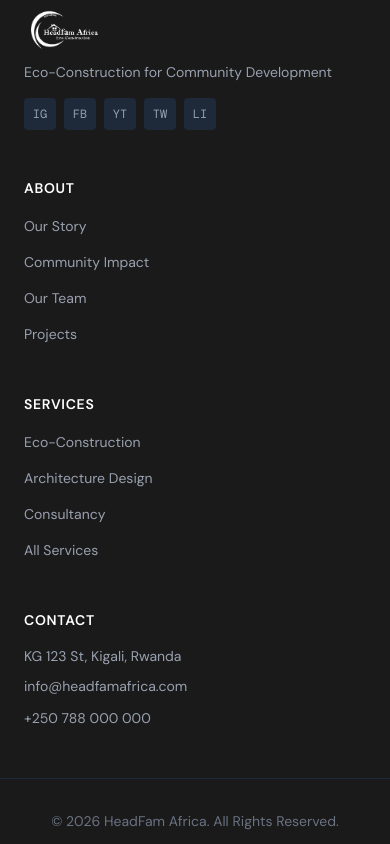
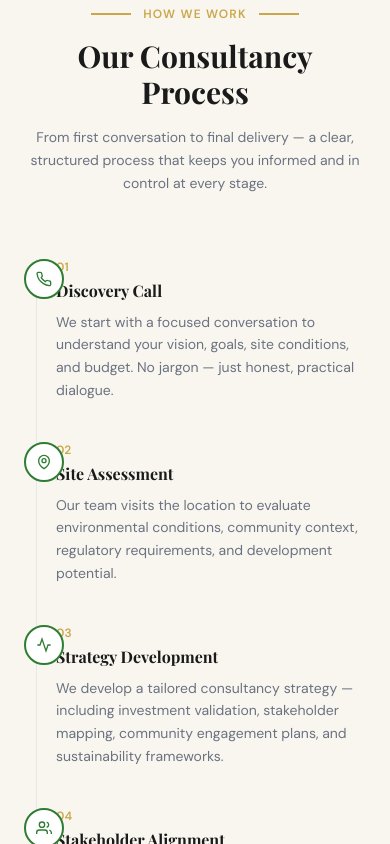
Before and after one commit to muhorakeye/Headfam, a React (Vite) app: page /services/consultancy in a window 390 px wide. Shown: the part 2320-3164 px from the top of the page. Built offline with nearby package versions, Linux system fonts and the light colour scheme.

Commit message:
feat(consultancy): build ConsultancyProcess with horizontal desktop timeline and vertical mobile layout

```diff
--- a/src/components/sections/consultancy/ConsultancyProcess.tsx
+++ b/src/components/sections/consultancy/ConsultancyProcess.tsx
@@ -1,7 +1,219 @@
+import { motion } from 'framer-motion'
+
+const VP = { once: true, amount: 0.2 as const }
+
+interface Step {
+  number: string
+  title: string
+  description: string
+  icon: React.ReactNode
+}
+
+const STEPS: Step[] = [
+  {
+    number: '01',
+    title: 'Discovery Call',
+    description:
+      'We start with a focused conversation to understand your vision, goals, site conditions, and budget. No jargon — just honest, practical dialogue.',
+    icon: (
+      <svg width="24" height="24" viewBox="0 0 24 24" fill="none" stroke="currentColor" strokeWidth="2">
+        <path d="M22 16.92v3a2 2 0 0 1-2.18 2 19.79 19.79 0 0 1-8.63-3.07A19.5 19.5 0 0 1 4.69 13 19.79 19.79 0 0 1 1.61 4.37 2 2 0 0 1 3.6 2h3a2 2 0 0 1 2 1.72c.127.96.361 1.903.7 2.81a2 2 0 0 1-.45 2.11L7.91 9.91a16 16 0 0 0 6.06 6.06l1.27-1.27a2 2 0 0 1 2.11-.45c.907.339 1.85.573 2.81.7A2 2 0 0 1 22 16.92z" />
+      </svg>
+    ),
+  },
+  {
+    number: '02',
+    title: 'Site Assessment',
+    description:
+      'Our team visits the location to evaluate environmental conditions, community context, regulatory requirements, and development potential.',
+    icon: (
+      <svg width="24" height="24" viewBox="0 0 24 24" fill="none" stroke="currentColor" strokeWidth="2">
+        <path d="M12 22s-8-4.5-8-11.8A8 8 0 0 1 12 2a8 8 0 0 1 8 8.2c0 7.3-8 11.8-8 11.8z" />
+        <circle cx="12" cy="10" r="3" />
+      </svg>
+    ),
+  },
+  {
+    number: '03',
+    title: 'Strategy Development',
+    description:
+      'We develop a tailored consultancy strategy — including investment validation, stakeholder mapping, community engagement plans, and sustainability frameworks.',
+    icon: (
+      <svg width="24" height="24" viewBox="0 0 24 24" fill="none" stroke="currentColor" strokeWidth="2">
+        <polyline points="22 12 18 12 15 21 9 3 6 12 2 12" />
+      </svg>
+    ),
+  },
+  {
+    number: '04',
+    title: 'Stakeholder Alignment',
+    description:
+      'We facilitate dialogue between all parties — investors, local communities, government, and partners — to build consensus and prevent costly misalignment.',
+    icon: (
+      <svg width="24" height="24" viewBox="0 0 24 24" fill="none" stroke="currentColor" strokeWidth="2">
+        <path d="M17 21v-2a4 4 0 0 0-4-4H5a4 4 0 0 0-4 4v2" />
+        <circle cx="9" cy="7" r="4" />
+        <path d="M23 21v-2a4 4 0 0 0-3-3.87" />
+        <path d="M16 3.13a4 4 0 0 1 0 7.75" />
+      </svg>
+    ),
+  },
+  {
+    number: '05',
+    title: 'Delivery & Support',
+    description:
+      'We deliver a comprehensive consultancy report with actionable recommendations, and remain available for ongoing support as your project moves into execution.',
+    icon: (
+      <svg width="24" height="24" viewBox="0 0 24 24" fill="none" stroke="currentColor" strokeWidth="2">
+        <polyline points="20 6 9 17 4 12" />
+      </svg>
+    ),
+  },
+]
+
 export default function ConsultancyProcess() {
   return (
-    <section id="consultancy-process">
-      {/* ConsultancyProcess — coming soon */}
+    <section id="consultancy-process" className="py-16 px-6 md:px-16" style={{ backgroundColor: '#f9f6f0' }}>
+
+      {/* Part 1 — Header */}
+      <motion.div
+        className="max-w-3xl mx-auto text-center mb-16"
+        initial={{ opacity: 0, y: 32 }}
+        whileInView={{ opacity: 1, y: 0 }}
+        viewport={VP}
+        transition={{ duration: 0.6, ease: 'easeOut' as const }}
+      >
+        <div className="flex justify-center items-center gap-3 mb-4">
+          <span className="inline-block w-10 h-0.5" style={{ backgroundColor: '#C9A84C' }} />
+          <span
+            className="text-xs font-bold tracking-widest"
+            style={{ color: '#C9A84C', fontFamily: '"DM Sans", sans-serif' }}
+          >
+            HOW WE WORK
+          </span>
+          <span className="inline-block w-10 h-0.5" style={{ backgroundColor: '#C9A84C' }} />
+        </div>
+
+        <h2
+          className="text-3xl md:text-4xl font-black mb-4"
+          style={{ color: '#1a1a1a', fontFamily: '"Playfair Display", Georgia, serif' }}
+        >
+          Our Consultancy Process
+        </h2>
+
+        <p
+          className="text-sm leading-relaxed"
+          style={{ color: '#6b7280', fontFamily: '"DM Sans", sans-serif' }}
+        >
+          From first conversation to final delivery — a clear, structured process that keeps you
+          informed and in control at every stage.
+        </p>
+      </motion.div>
+
+      {/* Part 2 — Steps */}
+      <div className="max-w-5xl mx-auto">
+
+        {/* Desktop — horizontal timeline */}
+        <div className="hidden md:block">
+          <div className="relative">
+            {/* Connecting line */}
+            <div
+              className="absolute left-0 right-0 h-px z-0"
+              style={{ top: '2rem', backgroundColor: '#e5e7eb' }}
+            />
+
+            {/* Steps row */}
+            <div className="flex justify-between relative z-10">
+              {STEPS.map((step, i) => (
+                <motion.div
+                  key={step.number}
+                  className="flex flex-col items-center text-center"
+                  style={{ maxWidth: '10rem' }}
+                  initial={{ opacity: 0, y: 32 }}
+                  whileInView={{ opacity: 1, y: 0 }}
+                  viewport={VP}
+                  transition={{ duration: 0.6, ease: 'easeOut' as const, delay: i * 0.12 }}
+                >
+                  <div
+                    className="w-16 h-16 rounded-full flex items-center justify-center mb-4 bg-white"
+                    style={{ border: '4px solid #2E7D32', color: '#2E7D32' }}
+                  >
+                    {step.icon}
+                  </div>
+                  <p
+                    className="text-xs font-bold mb-1"
+                    style={{ color: '#C9A84C', fontFamily: '"DM Sans", sans-serif' }}
+                  >
+                    {step.number}
+                  </p>
+                  <p
+                    className="text-sm font-black mb-2"
+                    style={{ color: '#1a1a1a', fontFamily: '"Playfair Display", Georgia, serif' }}
+                  >
+                    {step.title}
+                  </p>
+                  <p
+                    className="text-xs leading-relaxed"
+                    style={{ color: '#6b7280', fontFamily: '"DM Sans", sans-serif' }}
+                  >
+                    {step.description}
+                  </p>
+                </motion.div>
+              ))}
+            </div>
+          </div>
+        </div>
+
+        {/* Mobile — vertical timeline */}
+        <div className="md:hidden relative pl-8">
+          {/* Vertical line */}
+          <div
+            className="absolute top-0 bottom-0 w-px"
+            style={{ left: '0.75rem', backgroundColor: '#e5e7eb' }}
+          />
+
+          {STEPS.map((step, i) => (
+            <motion.div
+              key={step.number}
+              className="relative mb-10"
+              initial={{ opacity: 0, x: -24 }}
+              whileInView={{ opacity: 1, x: 0 }}
+              viewport={VP}
+              transition={{ duration: 0.5, ease: 'easeOut' as const, delay: i * 0.1 }}
+            >
+              {/* Circle */}
+              <div
+                className="absolute -left-8 top-0 w-10 h-10 rounded-full bg-white flex items-center justify-center"
+                style={{ border: '2px solid #2E7D32', color: '#2E7D32' }}
+              >
+                <span style={{ width: 16, height: 16, display: 'flex', alignItems: 'center', justifyContent: 'center' }}>
+                  {step.icon}
+                </span>
+              </div>
+
+              <p
+                className="text-xs font-bold mb-1"
+                style={{ color: '#C9A84C', fontFamily: '"DM Sans", sans-serif' }}
+              >
+                {step.number}
+              </p>
+              <p
+                className="text-base font-black mb-2"
+                style={{ color: '#1a1a1a', fontFamily: '"Playfair Display", Georgia, serif' }}
+              >
+                {step.title}
+              </p>
+              <p
+                className="text-sm leading-relaxed"
+                style={{ color: '#6b7280', fontFamily: '"DM Sans", sans-serif' }}
+              >
+                {step.description}
+              </p>
+            </motion.div>
+          ))}
+        </div>
+
+      </div>
     </section>
   )
 }
```
